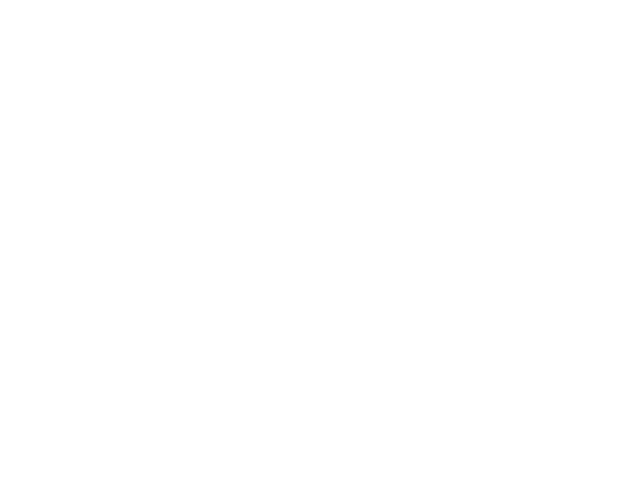
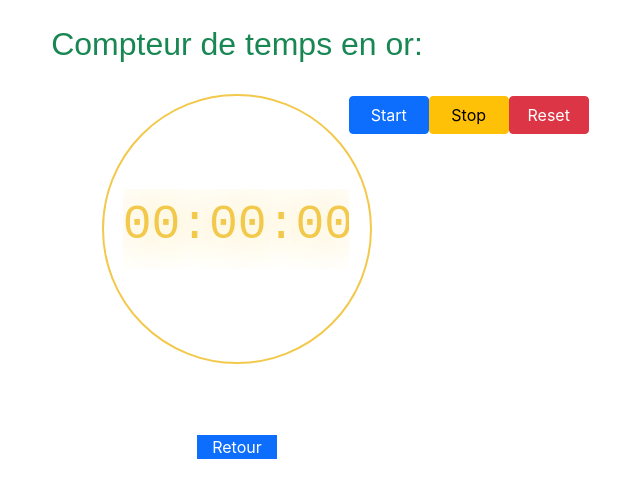
Before and after one commit to Louis75011/components-app-mobile, a React (Create React App) app: page /stopwatch in a window 1280 px wide. Before the commit this address had no page. Shown: the top 498 px of the page, without its empty margins (403-1043 px from the left). Built offline with nearby package versions, Linux system fonts and the light colour scheme.

Commit message:
add stopwatch component function to the ReactApp

```diff
--- a/src/App.js
+++ b/src/App.js
@@ -1,6 +1,7 @@
 import { Routes, Route } from "react-router-dom";
 import Home from "./components/Home.jsx";
 import ToDoList from "./components/ToDoList.jsx";
+import Stopwatch from "./components/Stopwatch";
 import Counter from "./components/Counter";
 import RequestApi from "./components/RequestApi.jsx";
 import "bootstrap/dist/css/bootstrap.min.css";
@@ -13,6 +14,7 @@ export default function App() {
       <Routes>
         <Route path="/" element={<Home />}></Route>
         <Route path="/todolist" element={<ToDoList />}></Route>
+        <Route path="/stopwatch" element={<Stopwatch />}></Route>
         <Route path="/counter" element={<Counter />}></Route>
         <Route path="/requestapi" element={<RequestApi />}></Route>
       </Routes>
--- a/src/components/Home.jsx
+++ b/src/components/Home.jsx
@@ -6,23 +6,33 @@ export default function Home() {
   return (
     <div className="bg-dark text-white p-4 m-1">
       <h1 className="text-center m-5 fw-bold bg-info">
-        Ma liste des applications !
+        Liste de mes modules et applications !
       </h1>
+
       <div className="m-5">
-        <h2 className="m-3 fst-italic">- Liste de tâches à faire:</h2>
-        <Link className="m-4 fw-bolder fs-5" to={`/todolist`}>
+        <h2 className="m-4 fst-italic">- Liste de tâches à faire:</h2>
+        <Link className="m-4 fw-bolder fs-4" to={`/todolist`}>
           To-Do List
         </Link>
       </div>
+
       <div className="m-5">
-        <h2 className="m-3 fst-italic">- Compteur d'actions:</h2>
-        <Link className="m-4 fw-bolder fs-5" to={`/counter`}>
-          Compteur de cliques
+        <h2 className="m-4 fst-italic">- Chronomètre:</h2>
+        <Link className="m-4 fw-bolder fs-4" to={`/stopwatch`}>
+          Stopwatch
         </Link>
       </div>
+
       <div className="m-5">
-        <h2 className="m-3 fst-italic">- Exemple de requête api complète:</h2>
-        <Link className="m-4 fw-bolder fs-5" to={`/requestapi`}>
+        <h2 className="m-4 fst-italic">- Compteur de cliques/actions:</h2>
+        <Link className="m-4 fw-bolder fs-4" to={`/counter`}>
+          Counter
+        </Link>
+      </div>
+
+      <div className="m-5">
+        <h2 className="m-4 fst-italic">- Requête API complète:</h2>
+        <Link className="m-4 fw-bolder fs-4" to={`/requestapi`}>
           Request Api
         </Link>
       </div>
--- /dev/null
+++ b/src/components/Stopwatch.jsx
@@ -0,0 +1,51 @@
+import React, { useState, useEffect } from "react";
+import { Link } from "react-router-dom";
+import "../style/Components.css";
+
+const Stopwatch = () => {
+  const [time, setTime] = useState(0);
+  const [running, setRunning] = useState(false);
+
+  useEffect(() => {
+    let interval;
+    if (running) {
+      interval = setInterval(() => {
+        setTime((prevTime) => prevTime + 10);
+      }, 10);
+    } else if (!running) {
+      clearInterval(interval);
+    }
+    return () => clearInterval(interval);
+  }, [running]);
+
+  return (
+    <div className="stopwatch">
+      <h2 className="text-success">Compteur de temps en or:</h2>
+
+      <div class="circle gold">
+        <div className="time">
+          <span>{("0" + Math.floor((time / 60000) % 60)).slice(-2)}:</span>
+          <span>{("0" + Math.floor((time / 1000) % 60)).slice(-2)}:</span>
+          <span>{("0" + ((time / 10) % 100)).slice(-2)}</span>
+        </div>
+        <div className="controls">
+          <button className="btn btn-primary" onClick={() => setRunning(true)}>
+            Start
+          </button>
+          <button className="btn btn-warning" onClick={() => setRunning(false)}>
+            Stop
+          </button>
+          <button className="btn btn-danger" onClick={() => setTime(0)}>
+            Reset
+          </button>
+        </div>
+      </div>
+
+      <Link className="d-flex" to={"/"}>
+        <button className="btn-primary m-5">Retour</button>
+      </Link>
+    </div>
+  );
+};
+
+export default Stopwatch;
--- a/src/components/ToDoList.jsx
+++ b/src/components/ToDoList.jsx
@@ -1,6 +1,6 @@
 import React, { useState } from "react";
 import { Link } from "react-router-dom";
-import data from "../data.json";
+import data from "../dataToDo.json";
 import "../App.css";
 
 export default function ToDoList() {
--- /dev/null
+++ b/src/style/Components.css
@@ -0,0 +1,73 @@
+body {
+  background-color: #2c3347;
+  color: #ffffff;
+}
+
+/* Add style for Stopwatch Component */
+h2 {
+  font-size: 50px;
+  font-family: "Montserrat", sans-serif;
+  font-weight: 200;
+  text-align: center;
+  line-height: 59px;
+  padding: 0 64px;
+  margin: 2rem;
+}
+
+.stopwatch {
+  display: grid;
+  justify-items: center;
+  grid-row-gap: 23px;
+  width: 100%;
+  padding-top: 25px;
+  white-space: nowrap;
+}
+
+.circle {
+  display: flex;
+  justify-content: center;
+  align-items: center;
+  height: 270px;
+  width: 270px;
+  border: 2px solid;
+  border-radius: 50%;
+}
+
+.time {
+  /* display: inline-block;
+    flex: 1; */
+  width: 85%;
+  height: 80px;
+  white-space: nowrap;
+  overflow-x: auto;
+
+  font-family: "Roboto Mono", monospace;
+  font-weight: 300;
+  font-size: 48px;
+}
+
+.gold {
+  font-weight: 900;
+  color: #f2c94c;
+  text-shadow: 0 0 0px #fff, 0 0 50px #f2c94c;
+}
+
+.controls {
+  /* display: flex;
+    justify-content: space-between; */
+  display: inline-block;
+  width: 1%;
+  height: 100%;
+  /* background-color: red; */
+}
+
+button {
+  min-width: 80px;
+  margin: 1rem;
+  cursor: pointer;
+  background: transparent;
+  padding: 0;
+  border: none;
+  margin: 0;
+  outline: none;
+}
```
Also changed, not shown: src/dataToDo.json (renamed from src/data.json).
